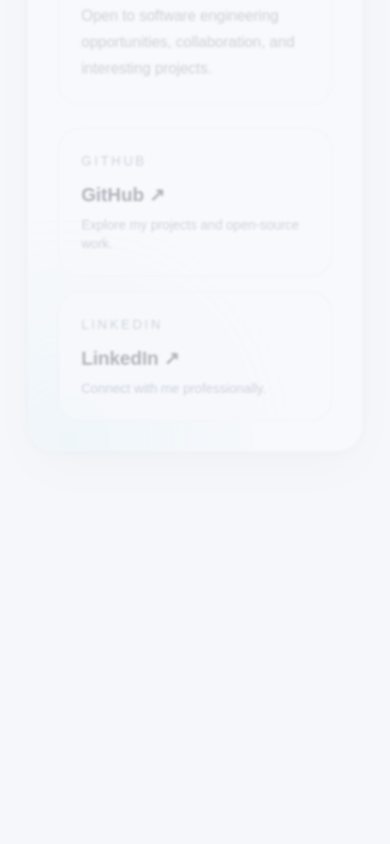
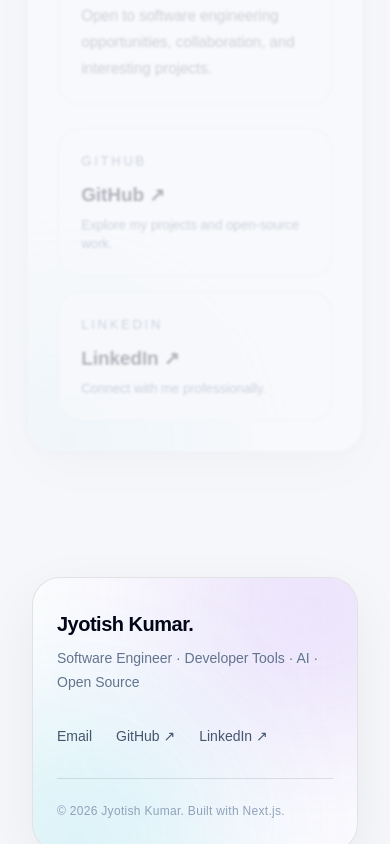
Before and after one commit to jyotish6699/jyotish-portfolio, a Next.js app: page / in a window 390 px wide. Shown: the part 11156-12000 px from the top of the page. Before the commit the page ends 11717 px from the top, so only its background shows below. Built offline with nearby package versions, Linux system fonts and the light colour scheme; no server answers.

Commit message:
feat: add portfolio footer
Add a responsive footer with personal branding and contact links.
Reuse centralized contact data and match the existing portfolio visual language.

```diff
--- a/src/app/page.tsx
+++ b/src/app/page.tsx
@@ -2,6 +2,7 @@
 import { CardStack } from "@/components/cards/CardStack";
 import { ContactCard } from "@/components/contact/ContactCard";
 import { EducationCard } from "@/components/education/EducationCard";
+import { Footer } from "@/components/footer/Footer";
 import { GitHubCard } from "@/components/github/GitHubCard";
 import { HeroCard } from "@/components/hero/HeroCard";
 import { LeetCodeCard } from "@/components/leetcode/LeetCodeCard";
@@ -26,6 +27,8 @@
           <EducationCard />
           <ContactCard />
         </CardStack>
+
+        <Footer />
       </div>
     </main>
   );
--- /dev/null
+++ b/src/components/footer/Footer.tsx
@@ -0,0 +1,62 @@
+import { contactData } from "@/data/contact";
+
+export function Footer() {
+  const year = new Date().getFullYear();
+
+  return (
+    <footer className="mx-auto w-[min(calc(100%-32px),1180px)] pb-10 pt-4">
+      <div className="relative overflow-hidden rounded-[28px] border border-black/10 bg-white/60 px-6 py-8 shadow-[0_20px_60px_rgba(17,19,26,0.06)] backdrop-blur-2xl md:px-10 md:py-10">
+        <div className="ambient-orb ambient-orb-purple -right-24 -top-28" />
+        <div className="ambient-orb ambient-orb-cyan -bottom-32 -left-24" />
+
+        <div className="relative z-10 flex flex-col gap-8 md:flex-row md:items-end md:justify-between">
+          <div>
+            <p className="text-xl font-semibold tracking-tight text-slate-950">
+              Jyotish Kumar.
+            </p>
+
+            <p className="mt-2 text-sm leading-6 text-slate-500">
+              Software Engineer · Developer Tools · AI · Open Source
+            </p>
+          </div>
+
+          <nav
+            aria-label="Footer links"
+            className="flex flex-wrap gap-x-6 gap-y-3 text-sm font-medium text-slate-600"
+          >
+            <a
+              href={`mailto:${contactData.email}`}
+              className="transition-opacity hover:opacity-60"
+            >
+              Email
+            </a>
+
+            <a
+              href={contactData.github.href}
+              target="_blank"
+              rel="noreferrer"
+              className="transition-opacity hover:opacity-60"
+            >
+              GitHub ↗
+            </a>
+
+            <a
+              href={contactData.linkedin.href}
+              target="_blank"
+              rel="noreferrer"
+              className="transition-opacity hover:opacity-60"
+            >
+              LinkedIn ↗
+            </a>
+          </nav>
+        </div>
+
+        <div className="relative z-10 mt-8 border-t border-black/10 pt-6">
+          <p className="text-xs tracking-wide text-slate-400">
+            © {year} Jyotish Kumar. Built with Next.js.
+          </p>
+        </div>
+      </div>
+    </footer>
+  );
+}
```
